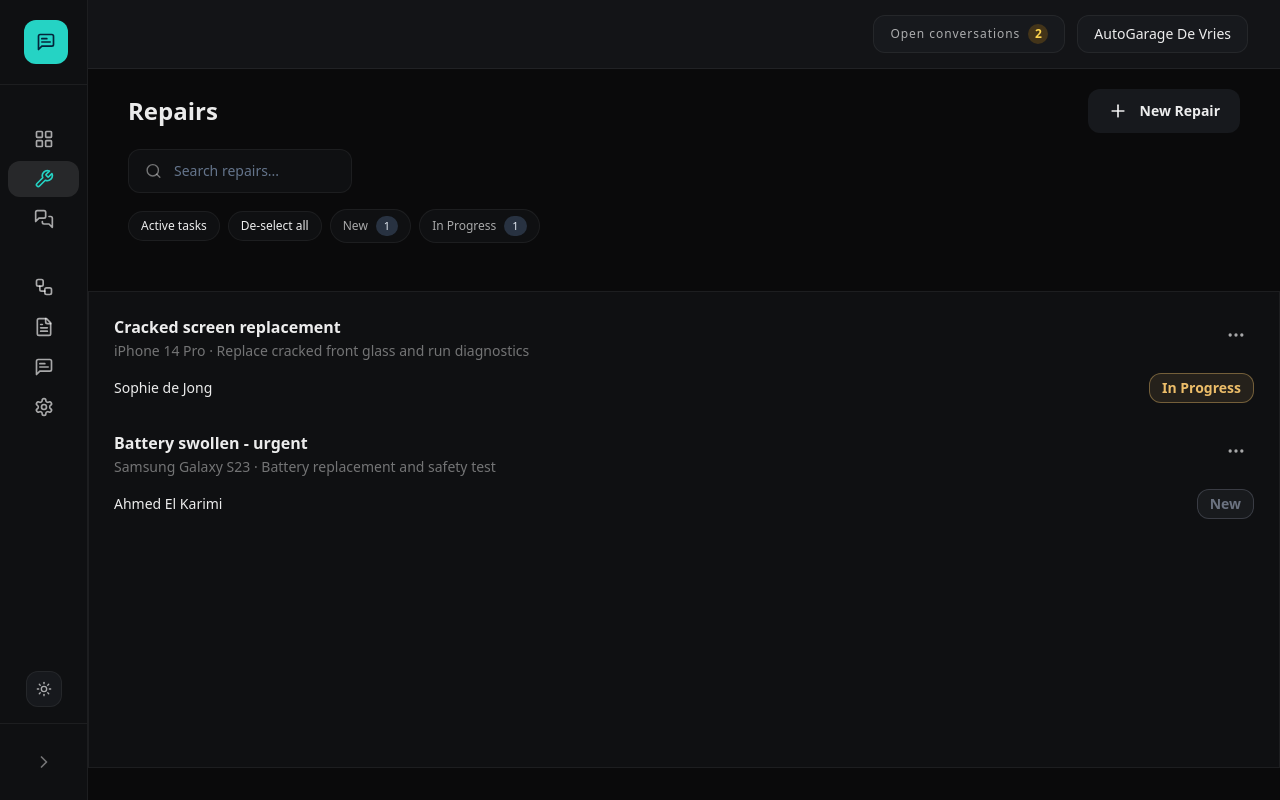
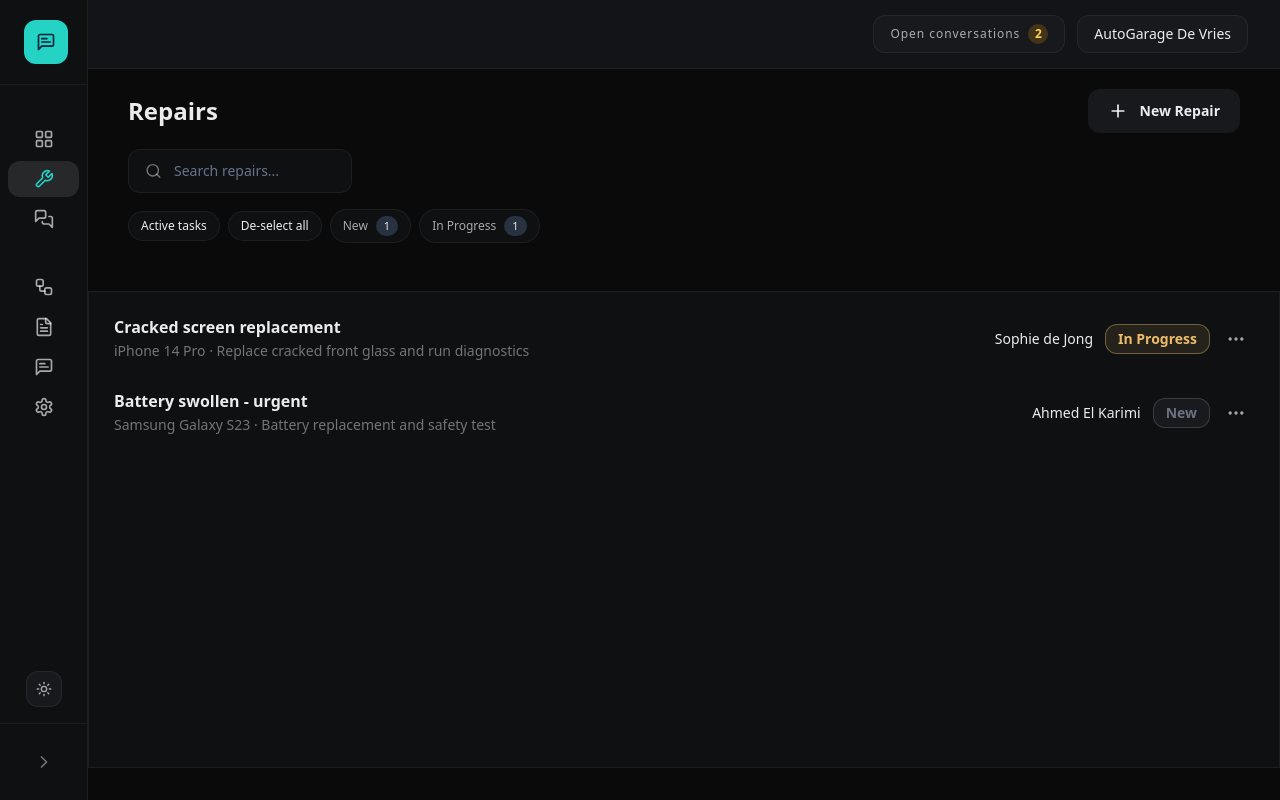
Before and after one commit to botexpertsnl/reparatie_melder_app, a Next.js app: page /work-items in a window 1280 px wide. Built offline with nearby package versions, Linux system fonts and the light colour scheme.

Commit message:
Refine repair row content layout for readability

```diff
--- a/app/(app)/work-items/page.tsx
+++ b/app/(app)/work-items/page.tsx
@@ -936,19 +936,17 @@ function WorkItemsPageContent() {
                     )}
                     style={selectedRepairId === repair.id ? { borderColor: "var(--border-strong)" } : undefined}
                   >
-                    <div className="flex items-start justify-between gap-3">
+                    <div className="grid grid-cols-[minmax(0,1fr)_auto] items-center gap-4">
                       <div className="min-w-0">
-                        <div className="truncate text-base font-semibold leading-tight text-white">
-                          {repair.title}
+                        <div className="truncate text-base font-semibold leading-tight text-white">{repair.title}</div>
+                        <div className="mt-1 truncate text-sm text-slate-500">{repair.assetName} · {repair.description}</div>
                       </div>
-                        <div className="mt-1 truncate text-sm text-slate-500">
-                          {repair.assetName} · {repair.description}
-                        </div>
-                        <div className="mt-1 truncate text-xs text-slate-400 md:hidden">
+                      <div className="flex shrink-0 items-center gap-3 pl-1">
+                        <div className="w-24 truncate text-right text-xs font-medium text-white sm:w-36 sm:text-sm">
                           {repair.customerName}
                         </div>
-                      </div>
-                      <div className="relative shrink-0" data-action-menu="true">
+                        <div className="relative flex items-center gap-2" data-action-menu="true">
+                          <StageBadge stage={repair.stage} stageColor={stageColorByName.get(repair.stage)} />
                           <button
                             data-action-menu="true"
                             className="rounded-md p-2 text-slate-400 transition-colors hover:bg-slate-800/70"
@@ -992,9 +990,6 @@ function WorkItemsPageContent() {
                           ) : null}
                         </div>
                       </div>
-                    <div className="mt-3 flex items-center justify-between gap-3">
-                      <div className="hidden truncate text-sm font-medium text-white md:block">{repair.customerName}</div>
-                      <StageBadge stage={repair.stage} stageColor={stageColorByName.get(repair.stage)} />
                     </div>
                   </button>
                 ))}
```
Lines whose indentation alone changed are shown as unchanged.
